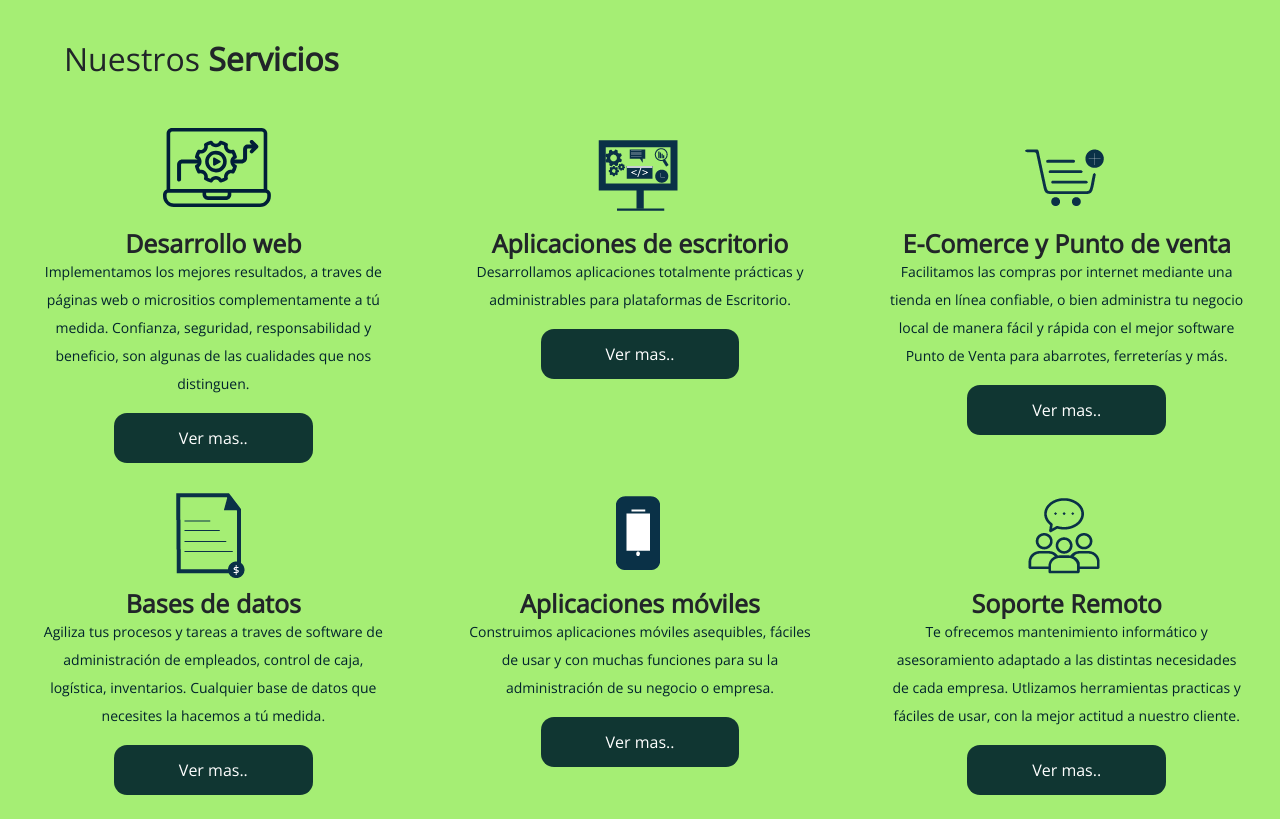
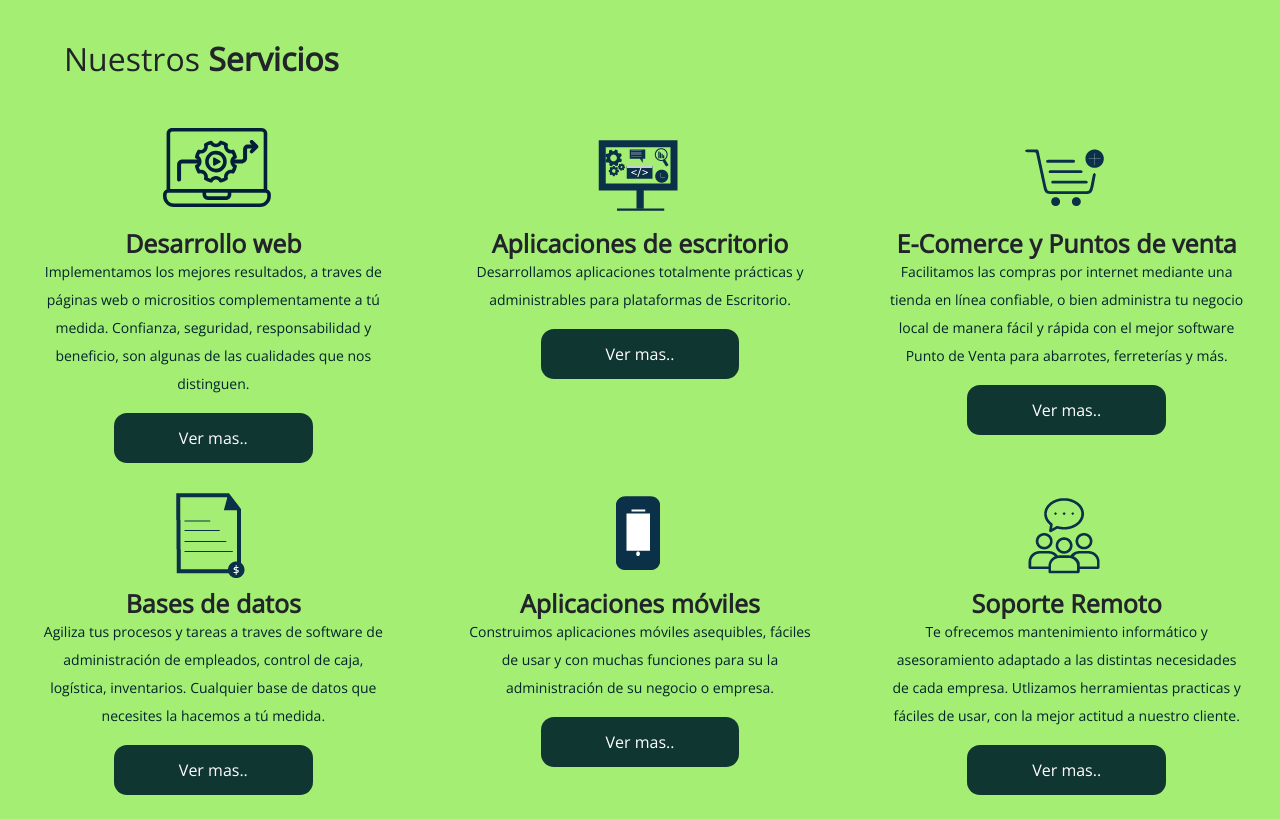
Before and after one commit to Mario-Leonel/PrubaGitHub, a PHP site: page / in a window 1280 px wide. Shown: the part 1313-2132 px from the top of the page. Run offline with PHP 8.4, Linux system fonts and the light colour scheme; some libraries are stand-ins or nearby versions.

Commit message:
configuracion de manifest ruta, cambio de ortografía en index

```diff
--- a/index.php
+++ b/index.php
@@ -157,7 +157,7 @@
                         <div class="content-img">
                             <img src="img/webecommerce.png" alt="Punto de venta">
                         </div>
-                        <h2 class="services">E-Comerce y Punto de venta</h2>
+                        <h2 class="services">E-Comerce y Puntos de venta</h2>
                         <p>
                             Facilitamos las compras por internet mediante una tienda en línea confiable, o bien
                             administra tu negocio local de manera fácil y rápida con el mejor software Punto de
```
Also changed, not shown: manifest.json.
